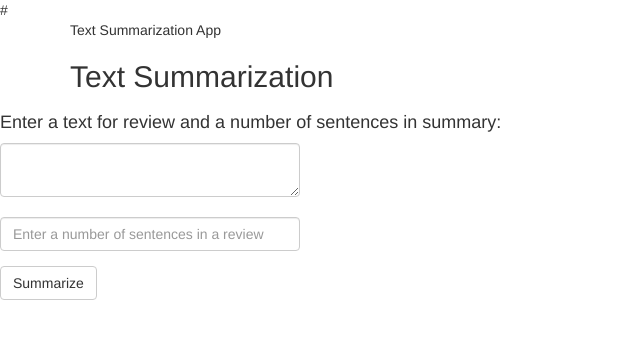
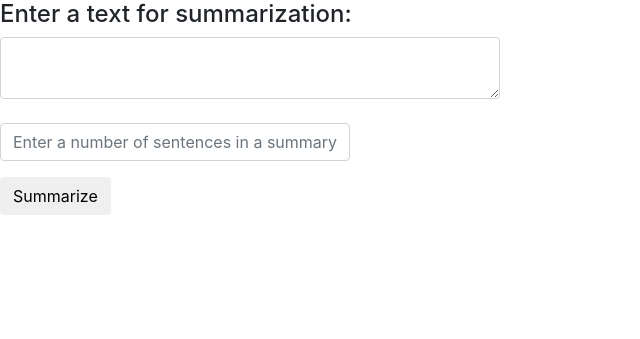
Before and after one commit to kperv/summarizer_app, a Flask app: page / in a window 1280 px wide. Shown: the top 339 px of the page, without its empty margins (0-640 px from the left). Run offline with Flask 2, Linux system fonts and the light colour scheme; some libraries are stand-ins or nearby versions.

Commit message:
Clean up the  web page

```diff
--- a/app/templates/index.html
+++ b/app/templates/index.html
@@ -1,48 +1,33 @@
 <!DOCTYPE html>
-<html>
+<html lang="en">
     <head>
+
+        <link rel="stylesheet" href="https://stackpath.bootstrapcdn.com/bootstrap/4.1.3/css/bootstrap.min.css" integrity="sha384-MCw98/SFnGE8fJT3GXwEOngsV7Zt27NXFoaoApmYm81iuXoPkFOJwJ8ERdknLPMO" crossorigin="anonymous">
         <title>Text Summarization</title>
-        #<link href="css/bootstrap.min.css" rel="stylesheet" type="text/css">
-        <link href="{{ url_for('static', filename='css/styles.css') }}" rel="stylesheet" type="text/css">
     </head>
     <body>
-        <header>
-            <div class="container">
-                <div id="brandname">
-                    Text Summarization App
-                </div>
-                <h2>Text Summarization</h2>
-            </div>
-        </header>
         <div class="ml-container">
-            <h4>Enter a text for review and a number of sentences in summary:</h4>
+            <h4>Enter a text for summarization:</h4>
             <form role="form" method='POST' action='/'>
                 <div class="form-group">
                     <textarea name="paragraph"
-                            class="form-control"
-                            id="url-box"
-                            placeholder="Enter a text"
-                            style="max-width: 300px;">
-                            {% if result %}
-                                {{ result[2]}}
-                            {% endif %}
+                              type="text"
+                              class="form-control"
+                              id="url-box"
+                              placeholder="Enter a text"
+                              style="max-width: 500px;">
                     </textarea>
                     <br>
                     <input type="text"
                         name="number"
                         class="form-control"
                         id="url-box"
-                        placeholder="Enter a number of sentences in a review"
-                        style="max-width: 300px;">
+                        placeholder="Enter a number of sentences in a summary"
+                        style="max-width: 350px;">
                 </div>
                 <button type="submit" class="btn btn-default">Summarize</button>
             </form>
         </div>
-        <div class="container">
-            {% if result %}
-            <h4>Text = {{ result[0] }}</h4>
-            <h4>number = {{ result[1] }}</h4>
-            {% endif %}
-        </div>
+        <div class="container"></div>
     </body>
 </html>
```
Also changed, not shown: app/static/styles.css (deleted, +0 -20 lines).
